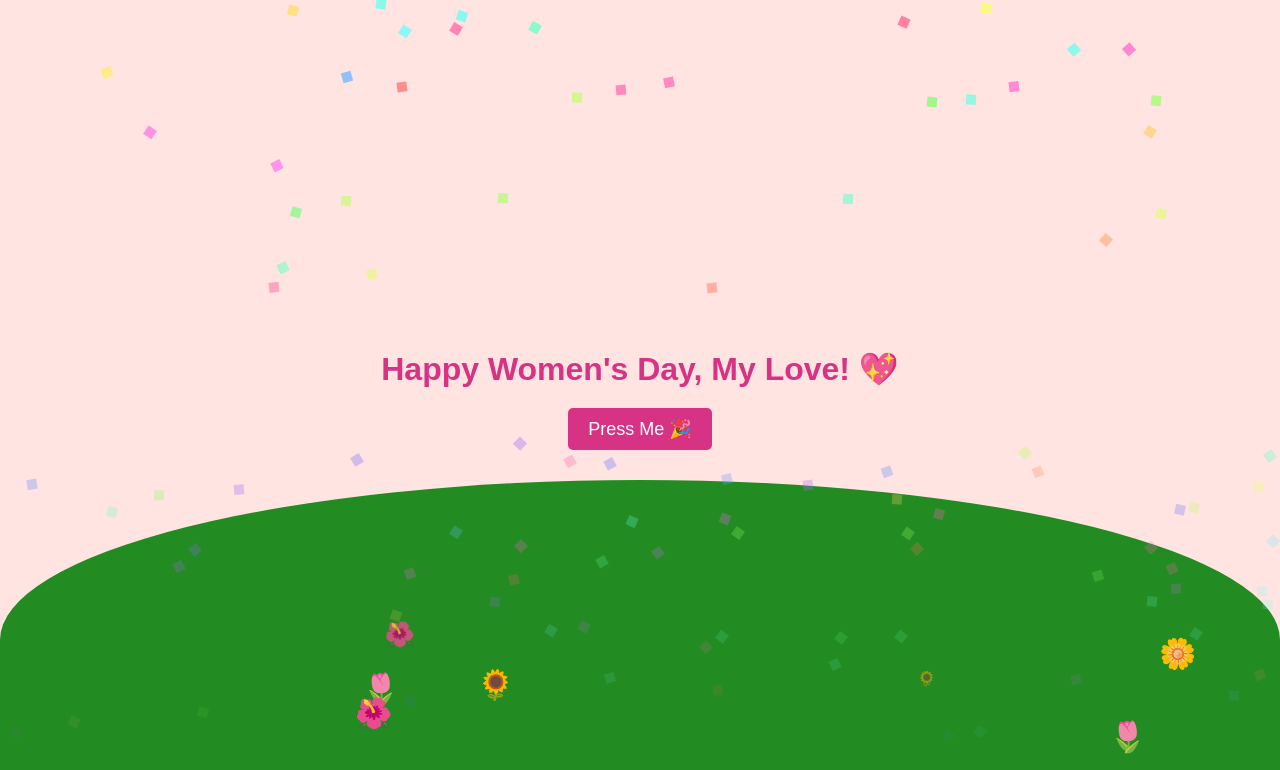
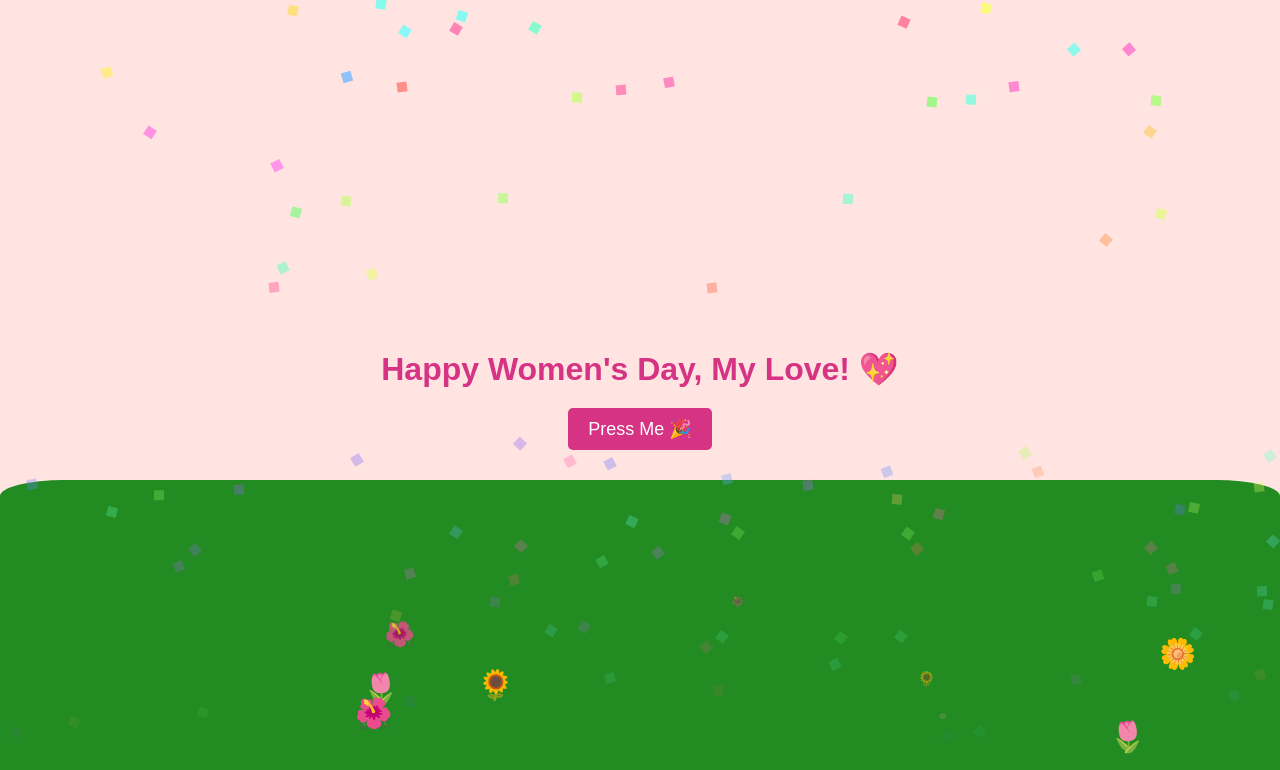
Before and after one commit to Ruslan-oss-max0/celebration, a plain HTML site: page index.html in a window 1280 px wide. Both pictures are taken after a click on the button "Press Me 🎉". Shown: the top 770 px of the page. Drawn offline with Linux system fonts and the light colour scheme.

Commit message:
change border radius and amout of flowers

```diff
--- a/main.js
+++ b/main.js
@@ -23,7 +23,7 @@ function showHill() {
 
     setTimeout(() => {
         let flowerEmojis = ['🌸', '🌺', '🌻', '🌼', '🌷'];
-        for (let i = 0; i < 15; i++) { // Increase number of flowers for wide screens
+        for (let i = 0; i < 20; i++) { // Increase number of flowers for wide screens
             let flower = document.createElement('div');
             flower.className = 'flower';
             flower.innerHTML = flowerEmojis[Math.floor(Math.random() * flowerEmojis.length)];
--- a/styles.css
+++ b/styles.css
@@ -55,7 +55,7 @@ button:hover {
     width: 100%;
     height: 40%;
     background: #228B22; /* Green hill */
-    border-radius: 50% 50% 0 0;
+    border-radius: 5% 5% 0 0;
     transition: bottom 1s ease-in-out;
 }
 
```
